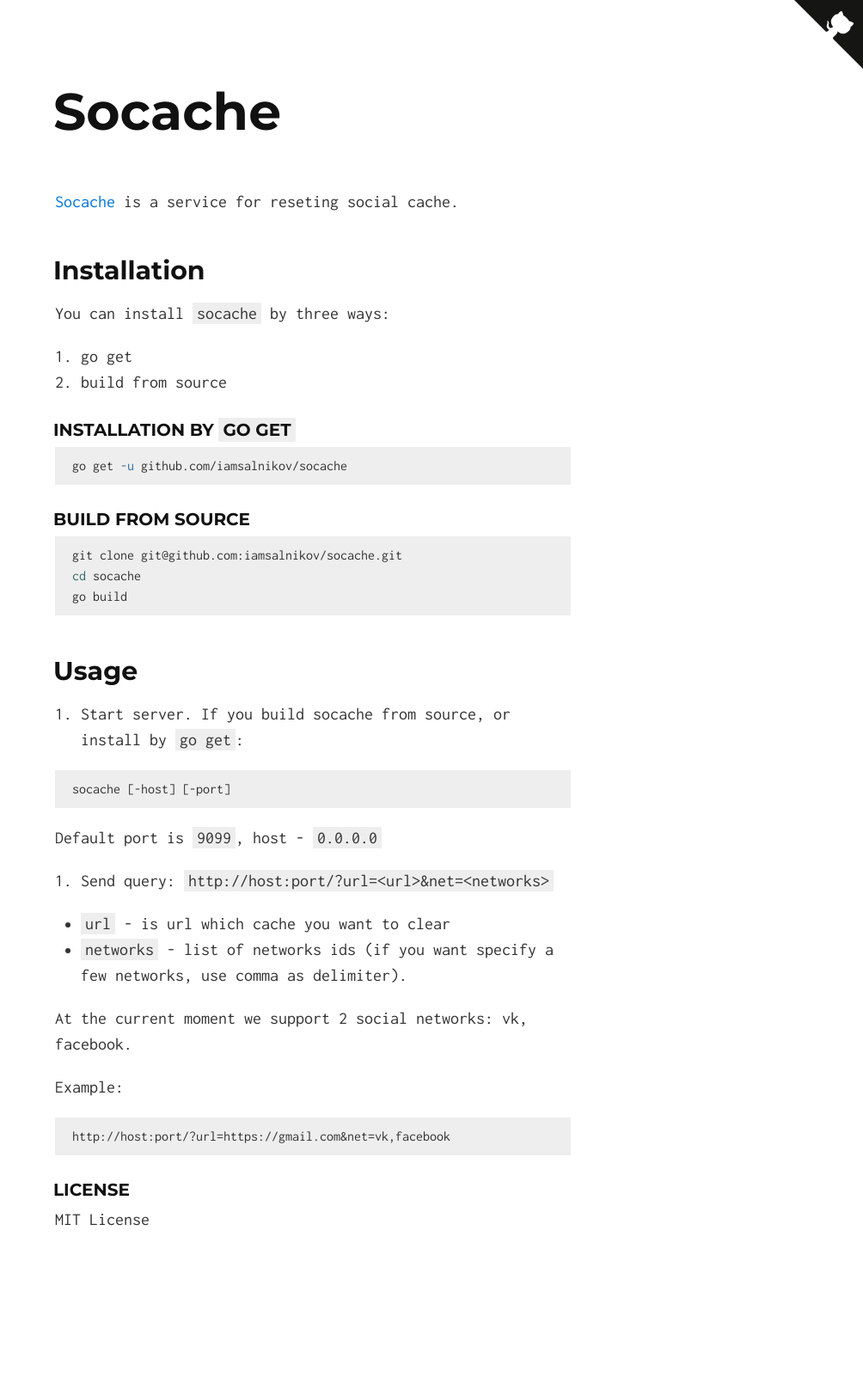
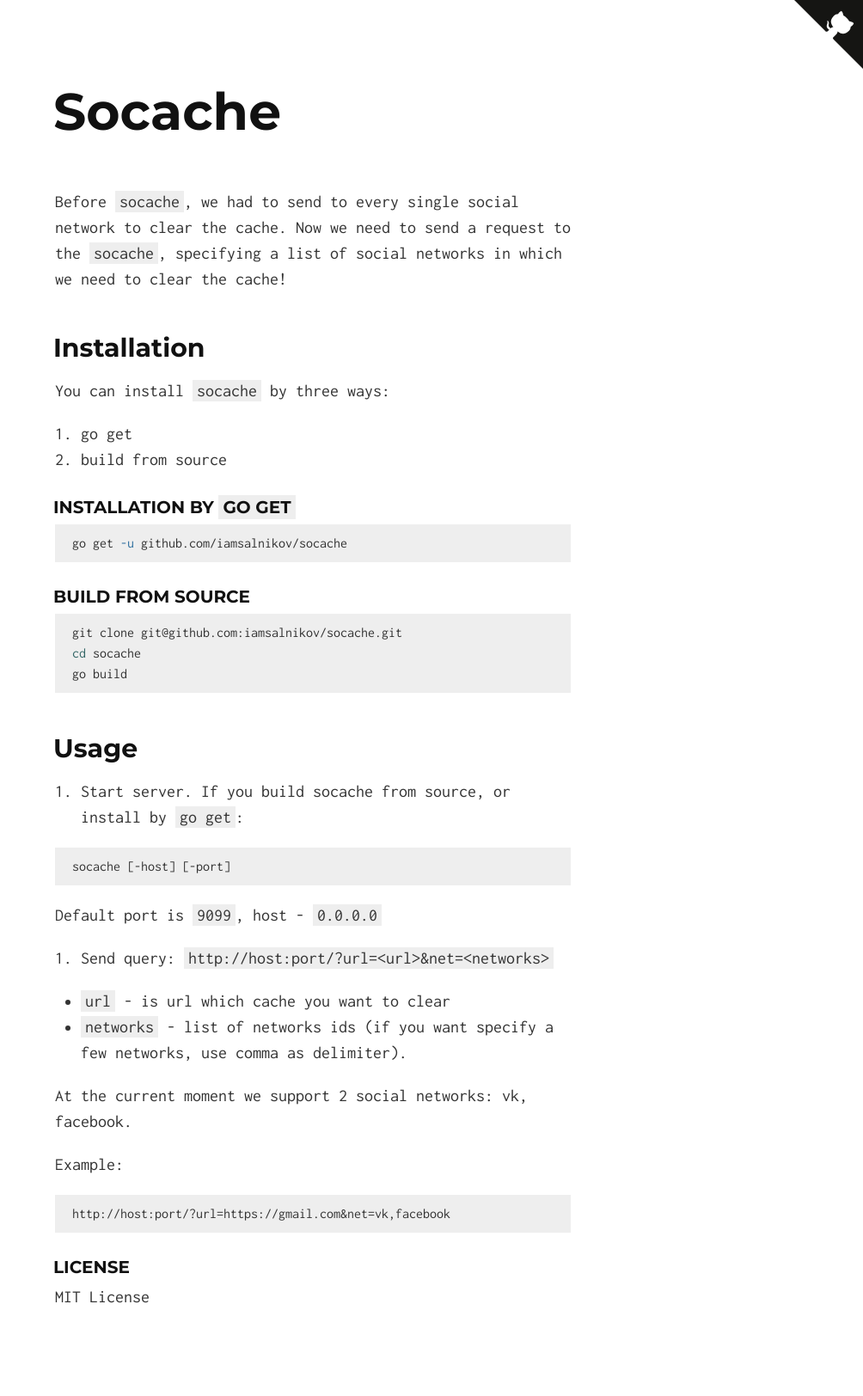
Before and after one commit to iamsalnikov/socache, a Jekyll site: the page built from docs/index.md, in a window 1280 px wide. Shown: the whole page at 86% size, without its empty margins (276-1280 px from the left). Built offline with Jekyll 4.4.1, drawn with Linux system fonts in a browser that asks for light colours; before the commit the page ends 1534 px from its top, so only the background shows below that.

Commit message:
Purpose in readme

```diff
--- a/docs/index.md
+++ b/docs/index.md
@@ -2,7 +2,7 @@
 layout: default
 ---
 
-[Socache](http://iamsalnikov.github.io/socache) is a service for reseting social cache.
+Before `socache`, we had to send to every single social network to clear the cache. Now we need to send a request to the `socache`, specifying a list of social networks in which we need to clear the cache!
 
 ## Installation
 
```
Also changed, not shown: Readme.md.
